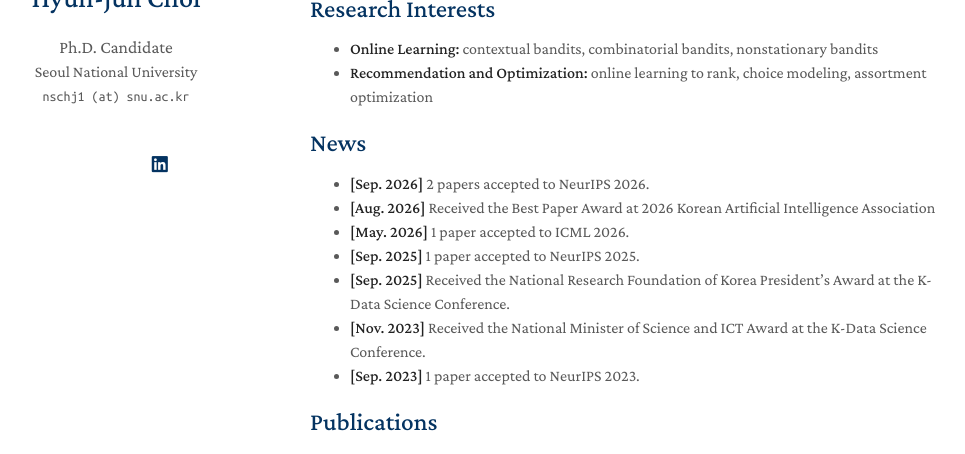
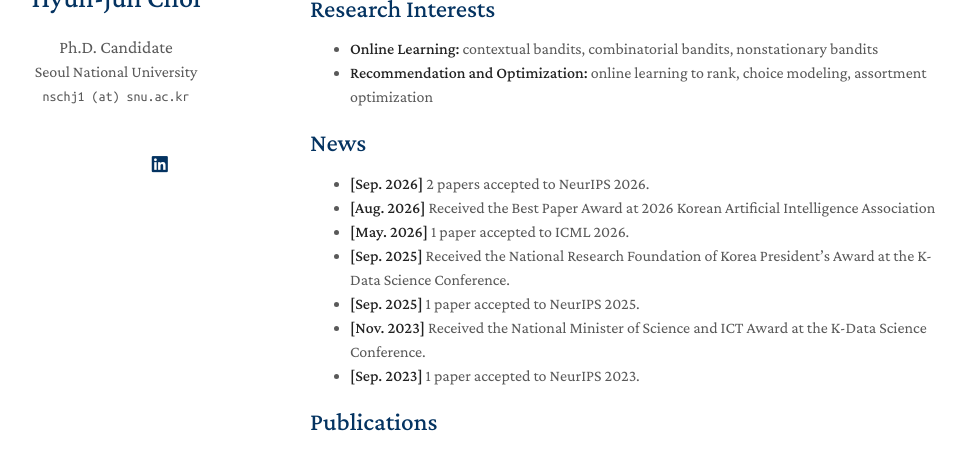
Before and after one commit to nschj1/pages, a Jekyll site: the page built from index.md, in a window 1280 px wide and 900 px high, cut to the strip 206-660 px from the top of the window. Shown: the whole strip, without its empty margins (160-1125 px from the left). Built offline with Jekyll 4.4.1, drawn with Linux system fonts in a browser that asks for light colours; a style sheet for code colours, icons or effects is not loaded.

```diff
--- a/index.md
+++ b/index.md
@@ -16,7 +16,7 @@ Hyun-jun Choi is a Ph.D. candidate at the Graduate School of Data Science, Seoul
 - **[Sep. 2026]** 2 papers accepted to NeurIPS 2026.
 - **[Aug. 2026]** Received the Best Paper Award at 2026 Korean Artificial Intelligence Association
 - **[May. 2026]** 1 paper accepted to ICML 2026.
+- **[Sep. 2025]** Received the National Research Foundation of Korea President’s Award at the K-Data Science Conference.
 - **[Sep. 2025]** 1 paper accepted to NeurIPS 2025.
-- **[Sep. 2025]** Received the National Research Foundation of Korea President’s Award at the K-Data Science Conference.
 - **[Nov. 2023]** Received the National Minister of Science and ICT Award at the K-Data Science Conference.
 - **[Sep. 2023]** 1 paper accepted to NeurIPS 2023.
```
